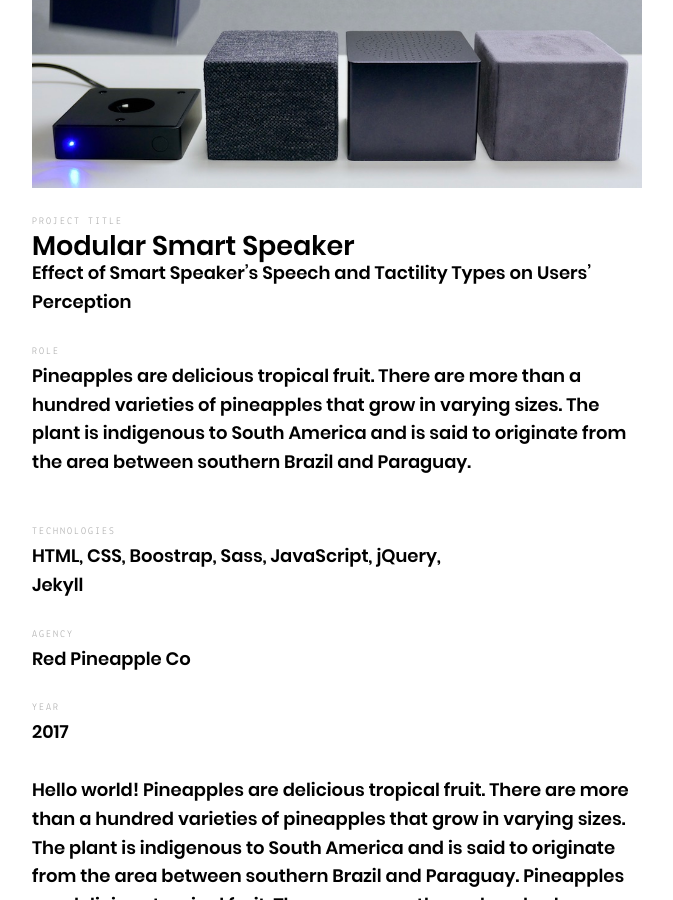
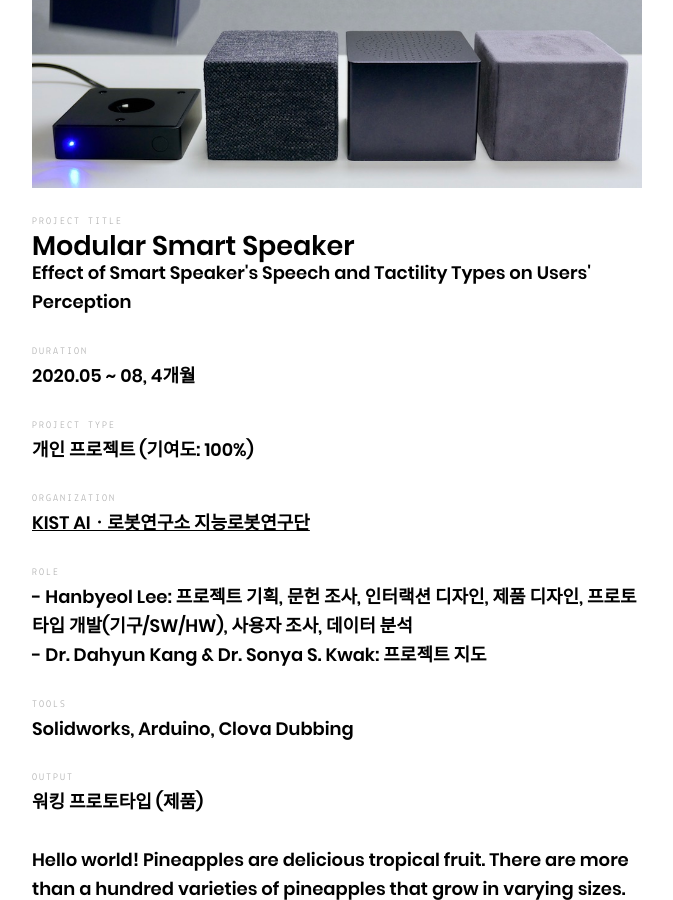
Before and after one commit to hanby-ixd/hanby-ixd.github.io, a Jekyll site: the page built from _posts/projects/2021-01-01-modularsmartspeaker.md, in a window 1280 px wide and 900 px high, scrolled down 233 px. Shown: the whole window, without its empty margins (303-976 px from the left). Built offline with Jekyll 4.4.1, drawn with Linux system fonts in a browser that asks for light colours; nearby versions of some CDN libraries; library files that are not in the unit come from our copies.

Commit message:
mss_test

```diff
--- a/_layouts/project.html
+++ b/_layouts/project.html
@@ -27,16 +27,30 @@
 						<a href="{{ page.project.url }}" target="_blank" title="{{ page.project.title }}" rel="nofollow">{{ page.project.title }}</a>
 					</h1>
 					-->
+					<span class="h2">Duration</span>
+					<p>{{ page.project.duration }}</p>
+					<span class="h2">Project Type</span>
+					<p>{{ page.project.ptype }}</p>
+					<span class="h2">Organization</span>
+					<a href="{{ page.project.url }}"><u>{{ page.project.organization }}</u></a>
 					<span class="h2">Role</span>
 					<p>{{ page.project.role }}</p>
+					<p>{{ page.project.supporter1 }}</p>
+					<p>{{ page.project.supporter2 }}</p>
+					<span class="h2">Tools</span>
+					<p>{{ page.project.tools }}</p>
+					<span class="h2">Output</span>
+					<p>{{ page.project.output }}</p>
+					<!--
 					<div class="project-meta">
 						<span class="h2">Technologies</span>
 						<p>{{ page.project.tech }}</p>
 						<span class="h2">Agency</span>
 						<p><a title="{{ page.agency.title }}" href="{{ page.agency.url }}" target="_blank" rel="nofollow">{{ page.agency.title }}</a></p>
-						<span class="h2">Year</span>
-						<p>{{ page.agency.year }}</p>
+						<span class="h2">Duration</span>
+						<p>{{ page.agency.duration }}</p>
 					</div>
+				-->
 					{{ page.content }}
 				</article>
 				<!--
--- a/_posts/projects/2021-01-01-modularsmartspeaker.md
+++ b/_posts/projects/2021-01-01-modularsmartspeaker.md
@@ -8,16 +8,17 @@ meta:
 
 project:
   title: "Modular Smart Speaker"
-  subtitle: "Effect of Smart Speaker’s Speech and Tactility Types on Users’ Perception"
+  subtitle: "Effect of Smart Speaker's Speech and Tactility Types on Users' Perception"
   type: "Human-Agent Interactionn(HAI)"
   logo: "/assets/images/projects/modular_smart_speaker/logo.png"
-  role: "Pineapples are delicious tropical fruit. There are more than a hundred varieties of pineapples that grow in varying sizes. The plant is indigenous to South America and is said to originate from the area between southern Brazil and Paraguay."
-  tech: "HTML, CSS, Boostrap, Sass, JavaScript, jQuery, Jekyll"
-
-agency:
-  title: "Red Pineapple Co"
-  url: "https://github.com/arnolds/pineapple"
-  year: "2017"
+  duration: "2020.05 ~ 08, 4개월"
+  ptype: "개인 프로젝트 (기여도: 100%)"
+  organization: "KIST AIㆍ로봇연구소 지능로봇연구단"
+  url: "https://www.airi.kist.re.kr/"
+  role: "- Hanbyeol Lee: 프로젝트 기획, 문헌 조사, 인터랙션 디자인, 제품 디자인, 프로토타입 개발(기구/SW/HW), 사용자 조사, 데이터 분석"
+  supporter1: "- Dr. Dahyun Kang & Dr. Sonya S. Kwak: 프로젝트 지도"
+  tools: "Solidworks, Arduino, Clova Dubbing"
+  output: "워킹 프로토타입 (제품)"
 
 images:
   - image:
```
